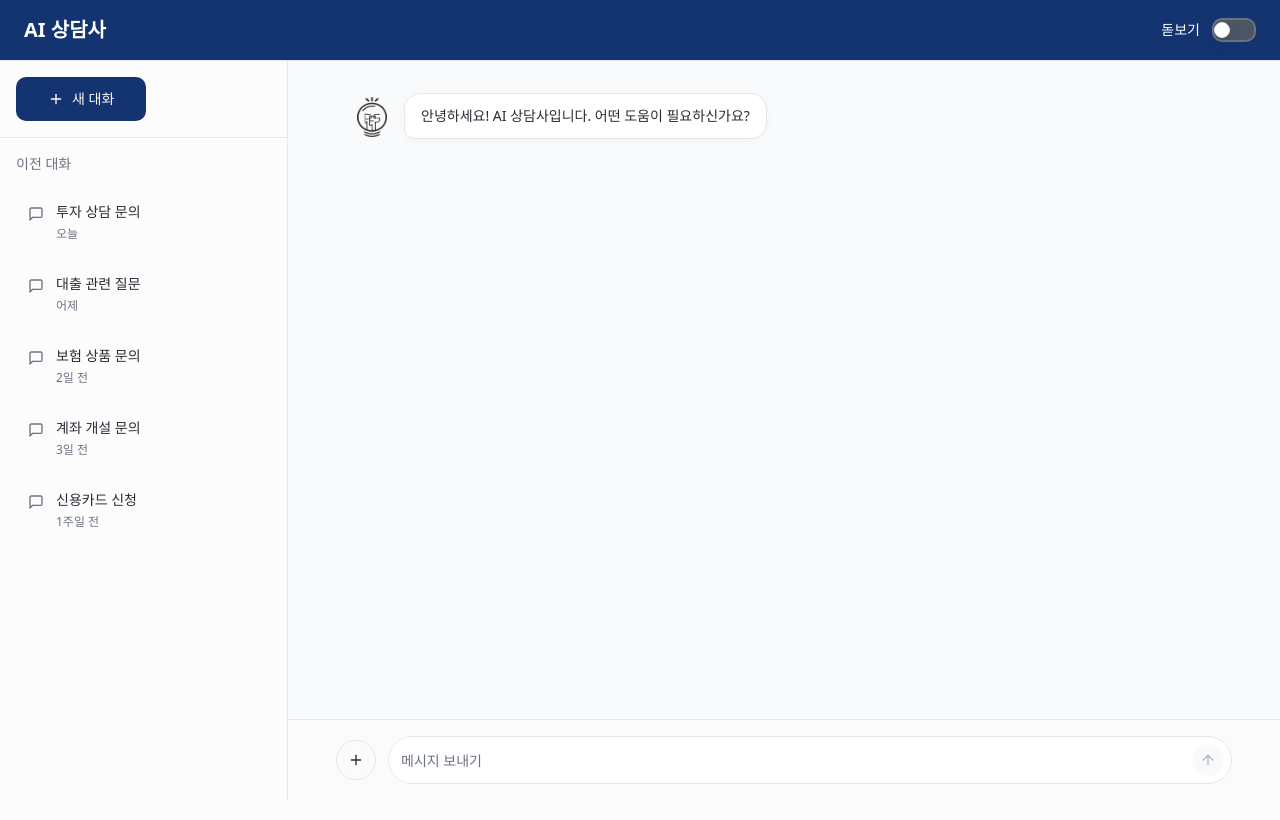
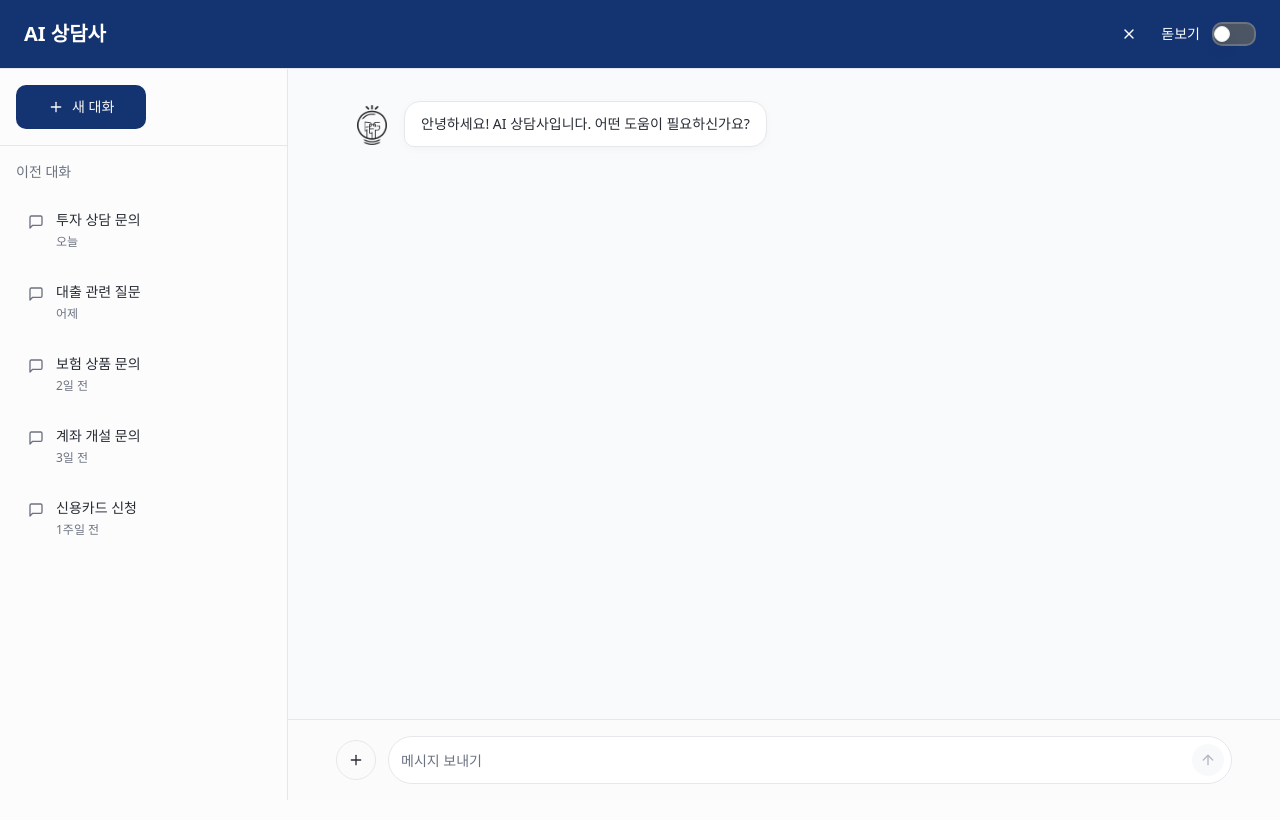
Before and after one commit to demodev-works/ai-counselor-chat, a React (Vite) app: page / in a window 1280 px wide. Built offline with nearby package versions, Linux system fonts and the light colour scheme.

Commit message:
Add close button to sidebar
Add a close button next to the magnifying glass icon in the sidebar, allowing users to close the sidebar.

```diff
--- a/src/components/ChatHeader.tsx
+++ b/src/components/ChatHeader.tsx
@@ -1,4 +1,4 @@
-import { Search } from "lucide-react";
+import { Search, X } from "lucide-react";
 import { Button } from "@/components/ui/button";
 import { Switch } from "@/components/ui/switch";
 import { cn } from "@/lib/utils";
@@ -6,9 +6,11 @@ import { cn } from "@/lib/utils";
 interface ChatHeaderProps {
   isLargeText: boolean;
   onToggleLargeText: (checked: boolean) => void;
+  isSidebarOpen: boolean;
+  onToggleSidebar: () => void;
 }
 
-export const ChatHeader = ({ isLargeText, onToggleLargeText }: ChatHeaderProps) => {
+export const ChatHeader = ({ isLargeText, onToggleLargeText, isSidebarOpen, onToggleSidebar }: ChatHeaderProps) => {
   return (
     <header className="flex items-center justify-between px-6 py-4 border-b bg-header-bg backdrop-blur">
       <div className="flex items-center">
@@ -21,6 +23,14 @@ export const ChatHeader = ({ isLargeText, onToggleLargeText }: ChatHeaderProps)
       </div>
 
       <div className="flex items-center gap-3">
+        <Button
+          variant="ghost"
+          size="sm"
+          onClick={onToggleSidebar}
+          className="text-white hover:bg-white/10"
+        >
+          {isSidebarOpen ? <X className="h-4 w-4" /> : <Search className="h-4 w-4" />}
+        </Button>
         <span className="text-white text-sm font-medium">
           돋보기
         </span>
--- a/src/components/ChatInterface.tsx
+++ b/src/components/ChatInterface.tsx
@@ -22,6 +22,7 @@ export const ChatInterface = () => {
     },
   ]);
   const [isLargeText, setIsLargeText] = useState(false);
+  const [isSidebarOpen, setIsSidebarOpen] = useState(true);
 
   const handleSendMessage = (text: string) => {
     const newMessage: Message = {
@@ -47,10 +48,15 @@ export const ChatInterface = () => {
 
   return (
     <div className="flex flex-col h-screen bg-chat-background">
-      <ChatHeader isLargeText={isLargeText} onToggleLargeText={setIsLargeText} />
+      <ChatHeader
+        isLargeText={isLargeText}
+        onToggleLargeText={setIsLargeText}
+        isSidebarOpen={isSidebarOpen}
+        onToggleSidebar={() => setIsSidebarOpen(!isSidebarOpen)}
+      />
 
       <div className="flex flex-1">
-        <ChatSidebar isLargeText={isLargeText} />
+        {isSidebarOpen && <ChatSidebar isLargeText={isLargeText} />}
 
         <div className="flex-1 flex flex-col">
           <ScrollArea className="flex-1">
```
